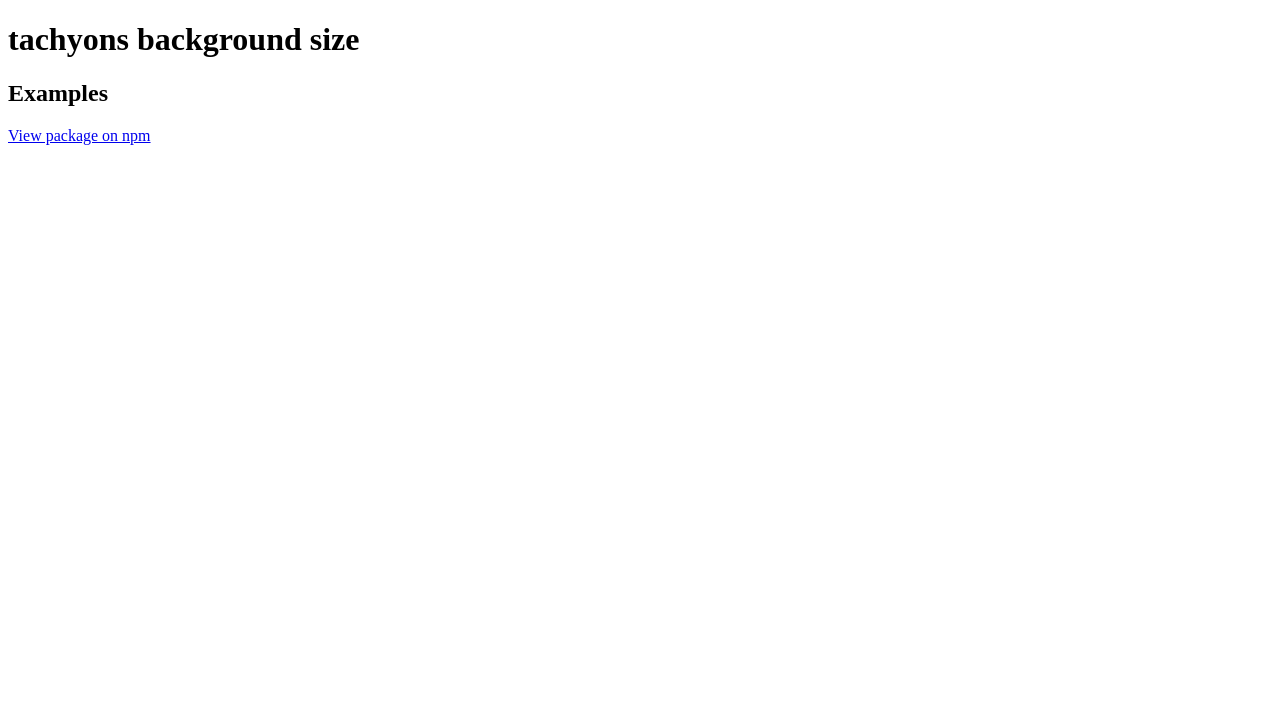
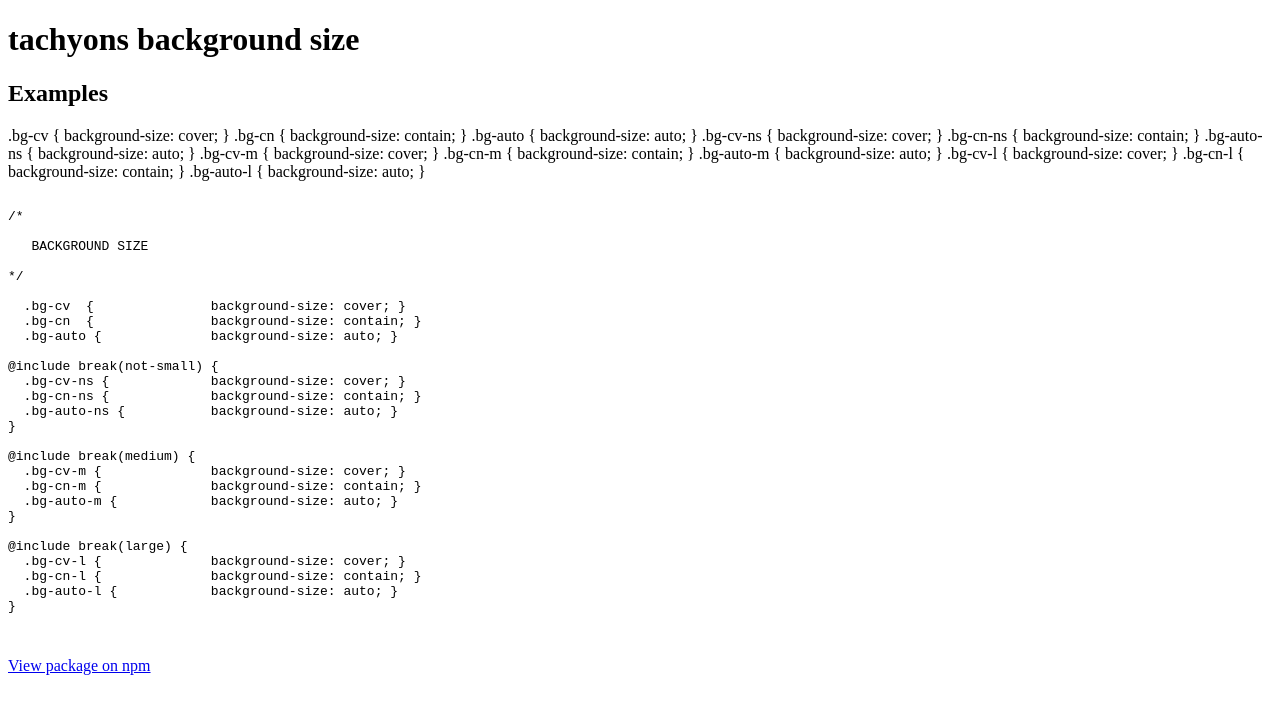
Before and after one commit to tachyons-css/tachyons-background-size, a website: page index.html in a window 1280 px wide. Drawn offline with Linux system fonts and the light colour scheme.

Commit message:
Automatically adds code example and base for visual docs

```diff
--- a/index.html
+++ b/index.html
@@ -13,6 +13,51 @@
   <body>
     <h1>tachyons background size</h1>
     <h2>Examples</h2>
+
+  .bg-cv  {               background-size: cover; }
+  .bg-cn  {               background-size: contain; }
+  .bg-auto {              background-size: auto; }
+  .bg-cv-ns {             background-size: cover; }
+  .bg-cn-ns {             background-size: contain; }
+  .bg-auto-ns {           background-size: auto; }
+  .bg-cv-m {              background-size: cover; }
+  .bg-cn-m {              background-size: contain; }
+  .bg-auto-m {            background-size: auto; }
+  .bg-cv-l {              background-size: cover; }
+  .bg-cn-l {              background-size: contain; }
+  .bg-auto-l {            background-size: auto; }
+    <pre>
+<code>
+/*
+
+   BACKGROUND SIZE
+
+*/
+
+  .bg-cv  {               background-size: cover; }
+  .bg-cn  {               background-size: contain; }
+  .bg-auto {              background-size: auto; }
+
+@include break(not-small) {
+  .bg-cv-ns {             background-size: cover; }
+  .bg-cn-ns {             background-size: contain; }
+  .bg-auto-ns {           background-size: auto; }
+}
+
+@include break(medium) {
+  .bg-cv-m {              background-size: cover; }
+  .bg-cn-m {              background-size: contain; }
+  .bg-auto-m {            background-size: auto; }
+}
+
+@include break(large) {
+  .bg-cv-l {              background-size: cover; }
+  .bg-cn-l {              background-size: contain; }
+  .bg-auto-l {            background-size: auto; }
+}
+
+</code>
+</pre>
     <a href="http://npmjs.org/package/tachyons-background-size" title="tachyons-background-size">View package on npm</a>
   </body>
 </html>
```
